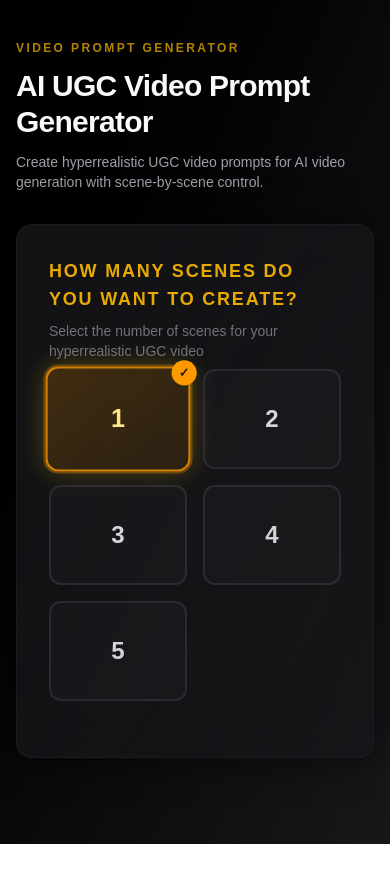
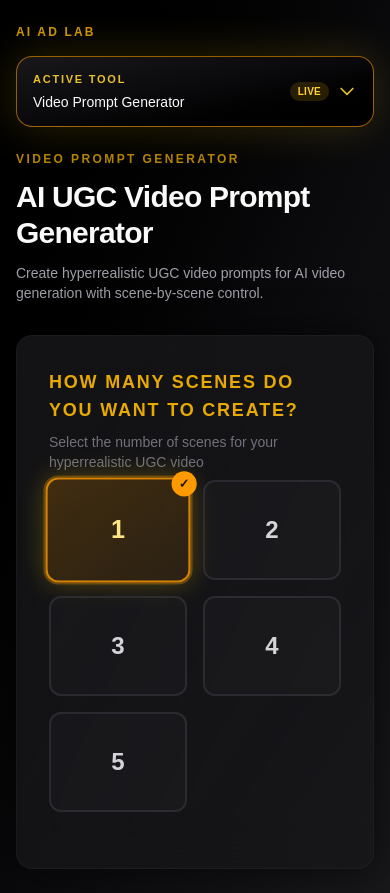
Before and after one commit to dlnkko/newgency, a Next.js app: page /tools/video-prompt-generator in a window 390 px wide. Before the commit the page ends 844 px from the top, so only its background shows below. Built offline with nearby package versions, Linux system fonts and the light colour scheme.

Commit message:
ahora si apis y responsive

```diff
--- a/app/components/DashboardLayout.tsx
+++ b/app/components/DashboardLayout.tsx
@@ -1,8 +1,8 @@
 'use client';
 
-import { ReactNode } from 'react';
+import { ReactNode, useState } from 'react';
 import Link from 'next/link';
-import { usePathname } from 'next/navigation';
+import { usePathname, useRouter } from 'next/navigation';
 
 interface DashboardLayoutProps {
   children: ReactNode;
@@ -34,14 +34,105 @@ const tools = [
 
 export default function DashboardLayout({ children }: DashboardLayoutProps) {
   const pathname = usePathname();
+  const router = useRouter();
+  const [isMobileMenuOpen, setIsMobileMenuOpen] = useState(false);
+
   // Handle root path redirect
   const normalizedPath = pathname === '/' ? '/tools/reverse-engineer' : pathname;
   const currentTool = tools.find(tool => tool.path === normalizedPath) || tools[0];
 
+  const handleToolChange = (path: string) => {
+    router.push(path);
+    setIsMobileMenuOpen(false);
+  };
+
   return (
-    <div className="min-h-screen bg-gradient-to-br from-black via-zinc-950 to-zinc-900 px-4 py-10 sm:px-6 lg:px-10 text-zinc-50">
-      <div className="mx-auto flex w-full max-w-6xl flex-col gap-8 md:flex-row">
-        {/* Sidebar / Dashboard nav */}
+    <div className="min-h-screen bg-gradient-to-br from-black via-zinc-950 to-zinc-900 px-4 py-6 sm:px-6 sm:py-10 lg:px-10 text-zinc-50">
+      <div className="mx-auto flex w-full max-w-6xl flex-col gap-6 md:gap-8 md:flex-row">
+        {/* Mobile Header with Tool Selector */}
+        <div className="md:hidden">
+          <div className="mb-4">
+            <p className="text-xs font-semibold uppercase tracking-[0.18em] text-amber-400/80">
+              AI Ad Lab
+            </p>
+          </div>
+
+          {/* Mobile Tool Selector */}
+          <div className="relative">
+            <button
+              onClick={() => setIsMobileMenuOpen(!isMobileMenuOpen)}
+              className="w-full rounded-2xl border border-amber-500/60 bg-gradient-to-br from-zinc-900 via-zinc-950 to-black px-4 py-3.5 shadow-[0_0_45px_rgba(250,204,21,0.18)] transition-all"
+            >
+              <div className="flex items-center justify-between">
+                <div className="flex flex-col items-start">
+                  <span className="text-[11px] font-semibold uppercase tracking-[0.16em] text-amber-300/90">
+                    Active tool
+                  </span>
+                  <span className="mt-1 text-sm font-medium text-zinc-50">
+                    {currentTool.name}
+                  </span>
+                </div>
+                <div className="flex items-center gap-2">
+                  <span className="rounded-full bg-amber-400/15 px-2 py-0.5 text-[10px] font-semibold uppercase tracking-wide text-amber-300">
+                    Live
+                  </span>
+                  <svg
+                    className={`h-5 w-5 text-amber-300/90 transition-transform ${isMobileMenuOpen ? 'rotate-180' : ''}`}
+                    fill="none"
+                    viewBox="0 0 24 24"
+                    stroke="currentColor"
+                  >
+                    <path strokeLinecap="round" strokeLinejoin="round" strokeWidth={2} d="M19 9l-7 7-7-7" />
+                  </svg>
+                </div>
+              </div>
+            </button>
+
+            {/* Mobile Dropdown Menu */}
+            {isMobileMenuOpen && (
+              <div className="absolute z-50 mt-2 w-full rounded-2xl border border-zinc-800/70 bg-zinc-900/95 backdrop-blur-2xl shadow-[0_0_60px_rgba(0,0,0,0.8)] overflow-hidden">
+                <nav className="p-2 space-y-1">
+                  {tools.map((tool) => {
+                    const isActive = tool.path === normalizedPath;
+                    return (
+                      <button
+                        key={tool.id}
+                        onClick={() => handleToolChange(tool.path)}
+                        className={`w-full text-left rounded-xl border px-4 py-3 transition-all ${
+                          isActive
+                            ? 'border-amber-500/60 bg-gradient-to-br from-zinc-800/50 to-zinc-900/50 shadow-[0_0_20px_rgba(250,204,21,0.1)]'
+                            : 'border-dashed border-zinc-700/70 text-zinc-400 hover:border-amber-500/40 hover:bg-zinc-900/60 hover:text-zinc-200'
+                        }`}
+                      >
+                        <div className="flex items-center justify-between gap-2">
+                          <div className="flex flex-col">
+                            <span className={`text-sm font-medium ${isActive ? 'text-zinc-50' : 'text-zinc-400'}`}>
+                              {tool.name}
+                            </span>
+                            <span className="text-xs text-zinc-500 mt-0.5">
+                              {tool.description}
+                            </span>
+                          </div>
+                          {isActive ? (
+                            <span className="rounded-full bg-amber-400/15 px-2 py-0.5 text-[10px] font-semibold uppercase tracking-wide text-amber-300 flex-shrink-0">
+                              Live
+                            </span>
+                          ) : (
+                            <span className="rounded-full border border-zinc-600 px-2 py-0.5 text-[10px] font-semibold uppercase tracking-wide text-zinc-500 flex-shrink-0">
+                              Tool
+                            </span>
+                          )}
+                        </div>
+                      </button>
+                    );
+                  })}
+                </nav>
+              </div>
+            )}
+          </div>
+        </div>
+
+        {/* Desktop Sidebar */}
         <aside className="hidden w-full max-w-xs rounded-3xl border border-zinc-800/70 bg-zinc-900/80 p-6 shadow-[0_0_60px_rgba(0,0,0,0.8)] backdrop-blur-2xl md:block">
           <div className="mb-8">
             <p className="text-xs font-semibold uppercase tracking-[0.18em] text-amber-400/80">
```
